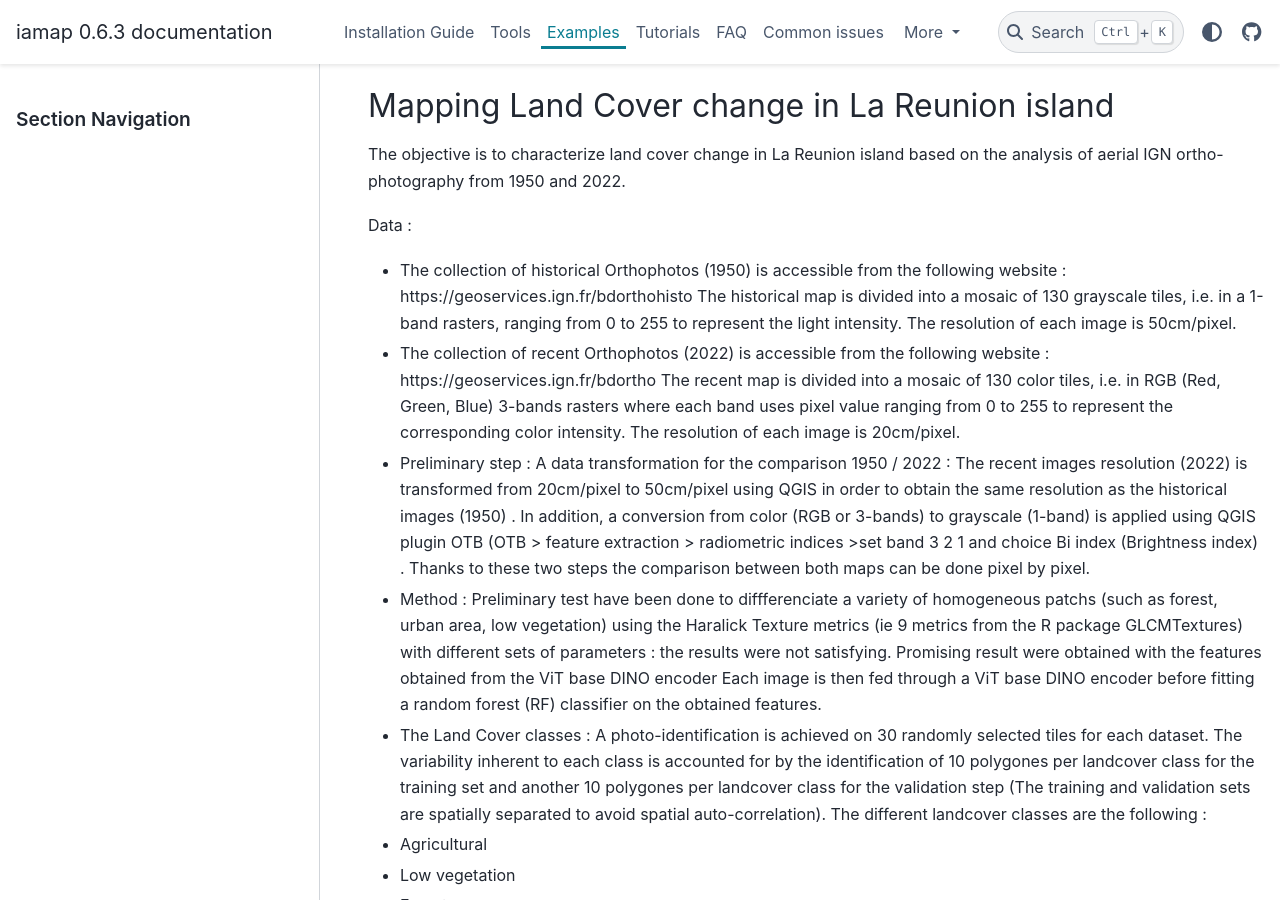
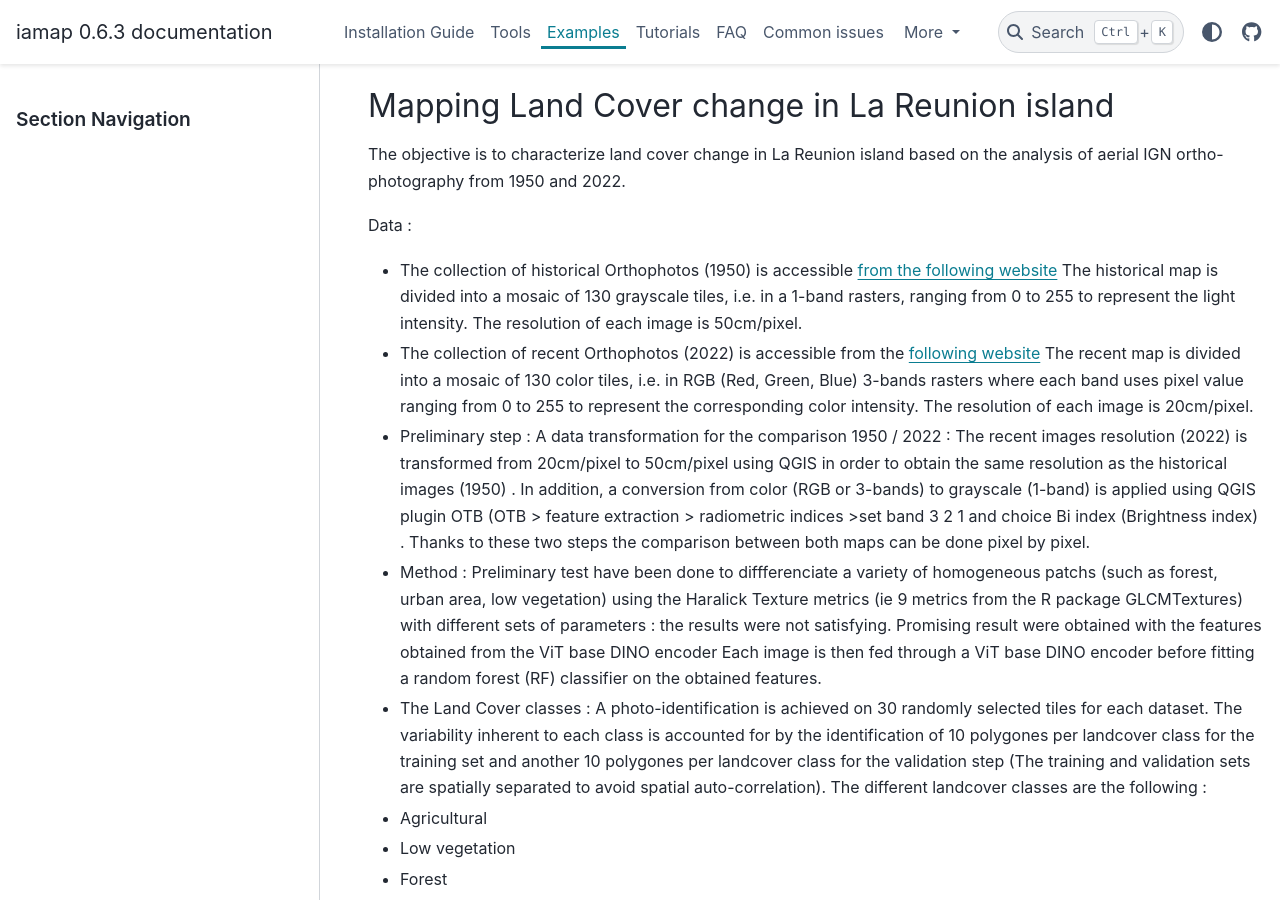
Before and after one commit to umr-amap/iamap, a Sphinx documentation site: the page built from docs/source/examples.md, in a window 1280 px wide and 900 px high, scrolled down 3240 px. Built offline with Sphinx 7.4.7 and the PyData theme 0.15.4, drawn with Linux system fonts in a browser that asks for light colours.

Commit message:
update examples with hyperlinks

```diff
--- a/docs/source/examples.md
+++ b/docs/source/examples.md
@@ -88,11 +88,11 @@ And with pre-processing:
 The objective is to characterize land cover change in La Reunion island based on the analysis of aerial IGN ortho-photography from 1950 and 2022.
 
 Data :
-- The collection of historical Orthophotos (1950) is accessible from the following website : https://geoservices.ign.fr/bdorthohisto
+- The collection of historical Orthophotos (1950) is accessible [from the following website](https://geoservices.ign.fr/bdorthohisto)
 The historical map is divided into a mosaic of 130 grayscale tiles, i.e. in a 1-band rasters, ranging from 0 to 255 to represent the light intensity.
 The resolution of each image is 50cm/pixel.
 
-- The collection of recent Orthophotos (2022) is accessible from the following website : https://geoservices.ign.fr/bdortho
+- The collection of recent Orthophotos (2022) is accessible from the [following website](https://geoservices.ign.fr/bdortho)
 The recent map is divided into a mosaic of 130 color tiles, i.e. in RGB (Red, Green, Blue) 3-bands rasters where each band uses pixel value ranging from 0 to 255 to represent the corresponding color intensity. The resolution of each image is 20cm/pixel.
 
 - Preliminary step : A data transformation for the comparison 1950 / 2022 :
```
